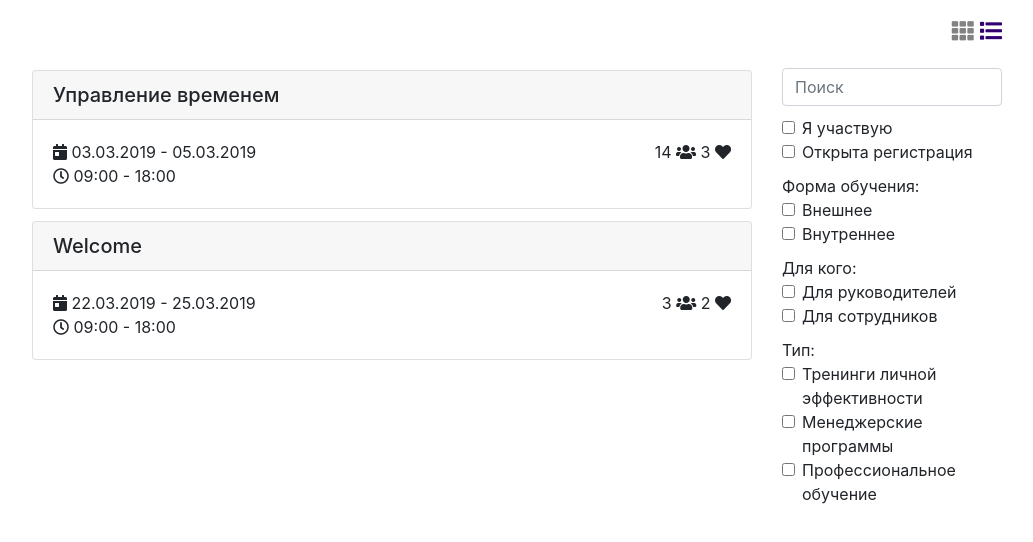
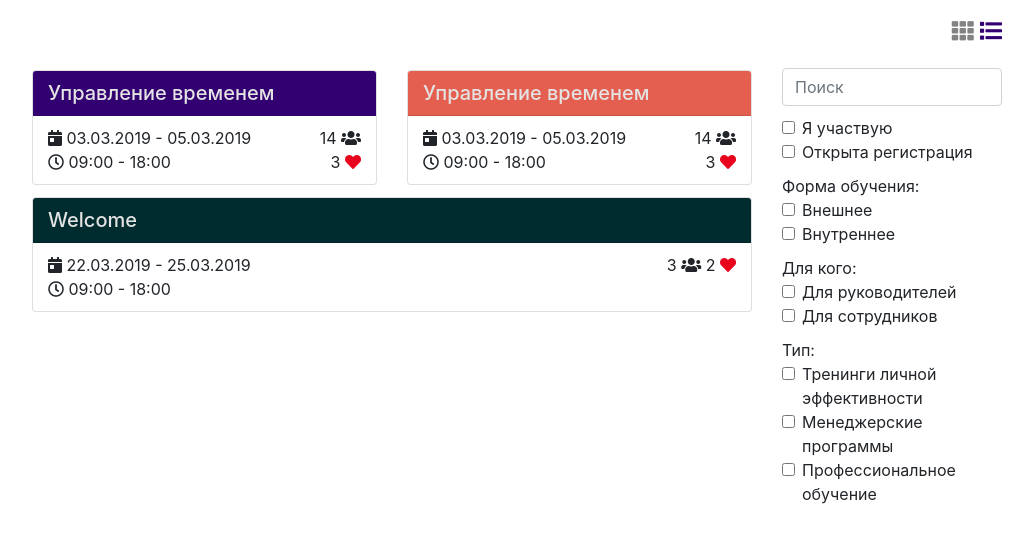
Before and after one commit to postikus/rbcalendar2, a plain HTML site: page index.html in a window 1280 px wide. Both pictures are taken after a click on the icon 1114 px from the left and 31 px from the top of the page. Shown: the whole page, without its empty margins (123-1156 px from the left). Drawn offline with Linux system fonts and the light colour scheme.

Commit message:
some cards styles

```diff
--- a/index.html
+++ b/index.html
@@ -131,9 +131,9 @@
                 <div id="grid-container" class="d-none">
                     <div class="row grid-header-container"><div class="col"></div></div>
                     <div class="row grid-event-container">
-                        <div class="col">
+                        <div class="col-6">
                             <div class="card">
-                                <h5 class="card-header">Управление временем</h5>
+                                <h5 class="card-header card-header-blue">Управление временем</h5>
                                 <div class="card-body">
                                     <div class="row">
                                         <div class="col-9">
@@ -149,8 +149,56 @@
                                             </div>
                                         </div>
                                         <div class="col-3">
-                                            <div class="text-right">
-                                                14 <i class="fa fa-users"></i> 3 <i class="fa fa-heart"></i>
+                                            <div class="row">
+                                                <div class="col">
+                                                    <div class="text-right">
+                                                        14 <i class="fa fa-users"></i>
+                                                    </div>
+                                                </div>
+                                            </div>
+                                            <div class="row">
+                                                <div class="col">
+                                                    <div class="text-right">
+                                                        3 <i class="fa fa-heart fa-red"></i>
+                                                    </div>
+                                                </div>
+                                            </div>
+                                        </div>
+                                    </div>
+                                </div>
+                            </div>
+                        </div>
+                        <div class="col-6">
+                            <div class="card">
+                                <h5 class="card-header card-header-red">Управление временем</h5>
+                                <div class="card-body">
+                                    <div class="row">
+                                        <div class="col-9">
+                                            <div class="row">
+                                                <div class="col">
+                                                    <i class="fas fa-calendar-day"></i> 03.03.2019 - 05.03.2019
+                                                </div>
+                                            </div>
+                                            <div class="row">
+                                                <div class="col">
+                                                    <i class="far fa-clock"></i> 09:00 - 18:00
+                                                </div>
+                                            </div>
+                                        </div>
+                                        <div class="col-3">
+                                            <div class="row">
+                                                <div class="col">
+                                                    <div class="text-right">
+                                                        14 <i class="fa fa-users"></i>
+                                                    </div>
+                                                </div>
+                                            </div>
+                                            <div class="row">
+                                                <div class="col">
+                                                    <div class="text-right">
+                                                        3 <i class="fa fa-heart fa-red"></i>
+                                                    </div>
+                                                </div>
                                             </div>
                                         </div>
                                     </div>
@@ -161,7 +209,7 @@
                     <div class="row grid-event-container">
                         <div class="col">
                             <div class="card">
-                                <h5 class="card-header">Welcome</h5>
+                                <h5 class="card-header card-header-green">Welcome</h5>
                                 <div class="card-body">
                                     <div class="row">
                                         <div class="col-9">
@@ -178,7 +226,7 @@
                                         </div>
                                         <div class="col-3">
                                             <div class="text-right">
-                                                3 <i class="fa fa-users"></i> 2 <i class="fa fa-heart"></i>
+                                                3 <i class="fa fa-users"></i> 2 <i class="fa fa-heart fa-red"></i>
                                             </div>
                                         </div>
                                     </div>
--- a/public/style.css
+++ b/public/style.css
@@ -226,3 +226,28 @@
 .grid-header-container {
     min-height: 43px;
 }
+
+.card-body{
+    padding: 10px 15px;
+}
+
+.card-header{
+    padding: 10px 15px;
+}
+
+.fa-red{
+    color: #e9041e;
+}
+
+.card-header-green{
+    background-color: #002b2f;
+    color: #e3e3e3;
+}
+.card-header-red{
+    background-color: #e55f50;
+    color: #e3e3e3;
+}
+.card-header-blue{
+    background-color: #330072;
+    color: #e3e3e3;
+}
```
